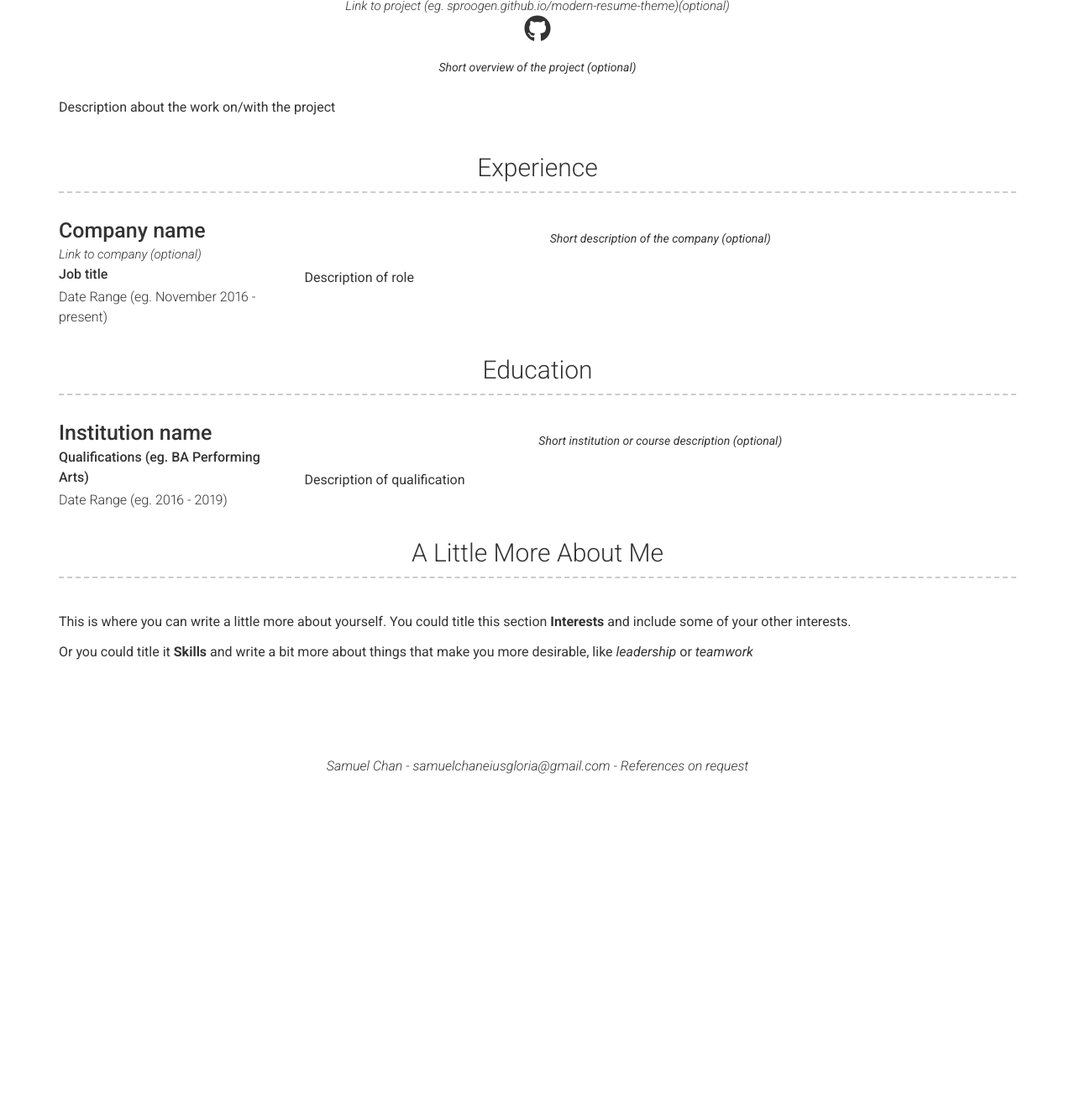
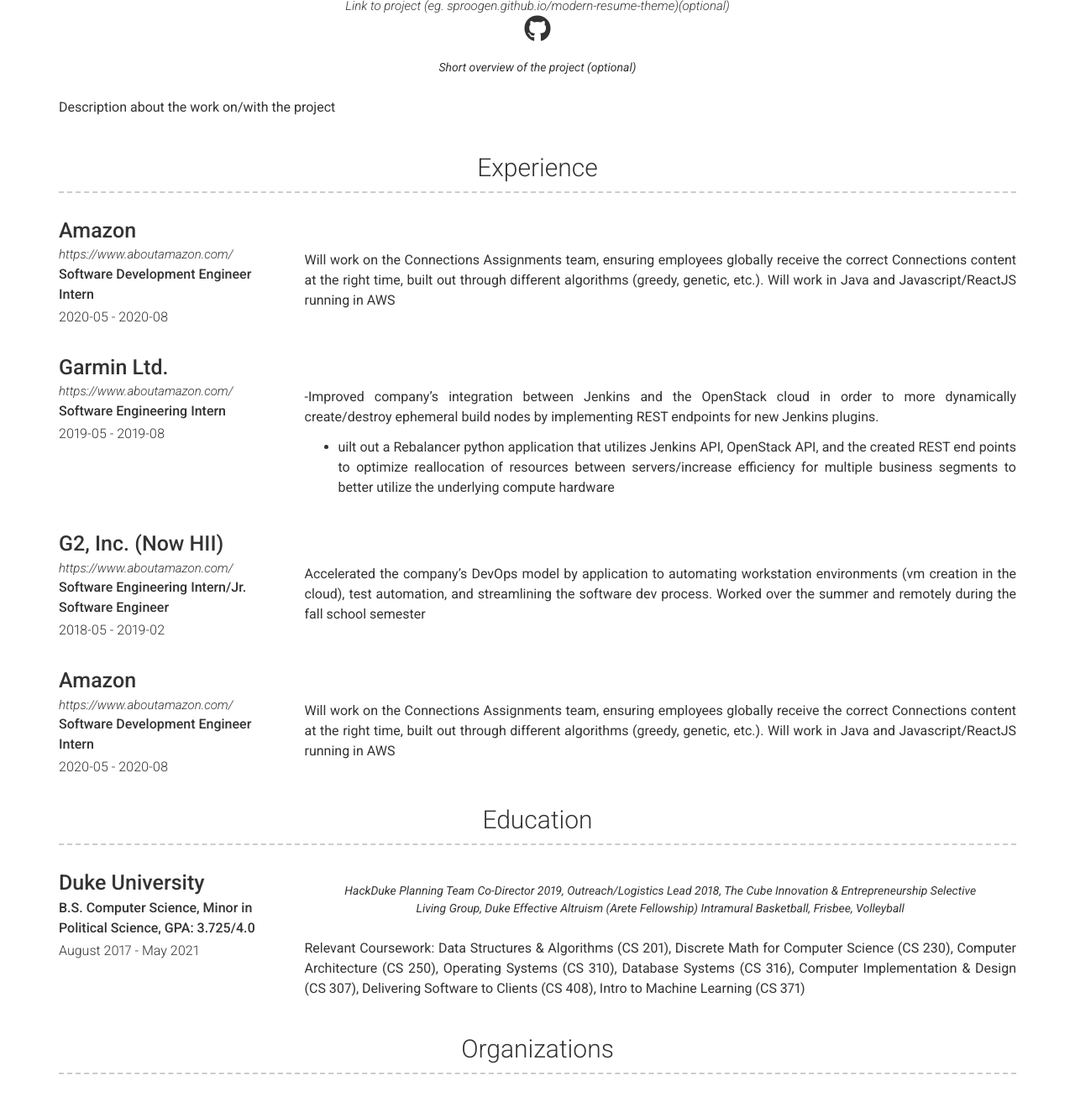
Before and after one commit to SamuelChan123/SamuelChan123.github.io, a Jekyll site: the page built from index.md, in a window 1280 px wide and 1400 px high, scrolled down 694 px. Shown: the top 1319 px of the window at 84% size. Built offline with Jekyll 4.4.1, drawn with Linux system fonts in a browser that asks for light colours; nearby versions of some CDN libraries; before the commit the page ends 1631 px from its top, so only the background shows below that; some of the changed text lies outside the part shown.

Commit message:
Potential fix to image, add some work experiences

```diff
--- a/_config.yml
+++ b/_config.yml
@@ -3,7 +3,7 @@ repository: #SamuelChan123/SamuelChan123.github.io
 # favicon: Directory of your favicon (eg. images/favicon.ico)(optional)
 
 # Personal info
-name: Samuel Chan
+name: Samuel P. Chan
 title: Software Engineer
 email: samuelchaneiusgloria@gmail.com
 phone: 410-428-2378
@@ -32,7 +32,7 @@ linkedin_username: samuelpchan
 
 # About Section
 # about_title: About Me (Use this to override about section title)
-about_profile_image: Directory of profile image (eg. images/profile.jpg)
+about_profile_image: ../favicon.png
 about_content: | # this will include new lines to allow paragraphs
   Write an awesome description about yourself here, this supports markdown, so you can add [links](http://foobar.com) and highlight things <mark>like this</mark>.
 
@@ -52,11 +52,8 @@ experience_title: Experience #(Use this to override about experience section tit
 education_title: Education #(Use this to override about education section title)
 
 # More Section
-# more_title: A Little More About Me #(Use this to override about more section title)
+more_title: Organizations #(Use this to override about more section title)
 more_content: | # this will include new lines to allow paragraphs
-  This is where you can write a little more about yourself. You could title this section **Interests** and include some of your other interests.
-
-  Or you could title it **Skills** and write a bit more about things that make you more desirable, like *leadership* or *teamwork*
 
 # Footer
 footer_show_references: true
--- a/_data/education.yml
+++ b/_data/education.yml
@@ -1,9 +1,15 @@
 # Education Template
 - layout: left
-  name: Institution name
-  dates: Date Range (eg. 2016 - 2019)
-  qualification: Qualifications (eg. BA Performing Arts)
-  quote: >
-    Short institution or course description (optional)
+  name: Duke University
+  dates: August 2017 - May 2021
+  qualification: "B.S. Computer Science, Minor in Political Science, GPA: 3.725/4.0"
+  quote: |
+    HackDuke Planning Team Co-Director 2019, Outreach/Logistics Lead 2018,
+    The Cube Innovation & Entrepreneurship Selective Living Group,
+    Duke Effective Altruism (Arete Fellowship)
+    Intramural Basketball, Frisbee, Volleyball
+
   description: | # this will include new lines to allow paragraphs
-    Description of qualification
+    Relevant Coursework: Data Structures & Algorithms (CS 201), Discrete Math for Computer
+    Science (CS 230), Computer Architecture (CS 250), Operating Systems (CS 310), Database
+    Systems (CS 316), Computer Implementation & Design (CS 307), Delivering Software to Clients (CS 408), Intro to Machine Learning (CS 371)
--- a/_data/experience.yml
+++ b/_data/experience.yml
@@ -1,10 +1,47 @@
 # Experience template
 - layout: left
-  company: Company name
-  link: Link to company (optional)
-  job_title: Job title
-  dates: Date Range (eg. November 2016 - present)
+  company: Amazon
+  link: https://www.aboutamazon.com/
+  job_title: Software Development Engineer Intern
+  dates: 2020-05 - 2020-08
   quote: >
-   Short description of the company (optional)
   description: | # this will include new lines to allow paragraphs
-    Description of role
+    Will work on the Connections Assignments team, ensuring employees globally receive the
+    correct Connections content at the right time, built out through different algorithms (greedy,
+    genetic, etc.). Will work in Java and Javascript/ReactJS running in AWS
+
+- layout: left
+  company: Garmin Ltd.
+  link: https://www.aboutamazon.com/
+  job_title: Software Engineering Intern
+  dates: 2019-05 - 2019-08
+  quote: >
+  description: | # this will include new lines to allow paragraphs
+    -Improved company's integration between Jenkins and the OpenStack cloud in order to
+    more dynamically create/destroy ephemeral build nodes by implementing REST endpoints
+    for new Jenkins plugins.
+    - uilt out a Rebalancer python application that utilizes Jenkins API, OpenStack API, and the
+    created REST end points to optimize reallocation of resources between servers/increase
+    efficiency for multiple business segments to better utilize the underlying compute hardware
+
+- layout: left
+  company: G2, Inc. (Now HII)
+  link: https://www.aboutamazon.com/
+  job_title: Software Engineering Intern/Jr. Software Engineer
+  dates: 2018-05 - 2019-02
+  quote: >
+  description: | # this will include new lines to allow paragraphs
+    Accelerated the company’s DevOps model by application to automating workstation
+    environments (vm creation in the cloud), test automation, and streamlining the software dev
+    process. Worked over the summer and remotely during the fall school semester
+
+- layout: left
+  company: Amazon
+  link: https://www.aboutamazon.com/
+  job_title: Software Development Engineer Intern
+  dates: 2020-05 - 2020-08
+  quote: >
+  description: | # this will include new lines to allow paragraphs
+    Will work on the Connections Assignments team, ensuring employees globally receive the
+    correct Connections content at the right time, built out through different algorithms (greedy,
+    genetic, etc.). Will work in Java and Javascript/ReactJS running in AWS
--- a/_includes/footer.html
+++ b/_includes/footer.html
@@ -1,9 +1,9 @@
 <div class="container footer-container">
   <p>
     {{ site.name | escape }} -
-    <a href="mailto:{{ site.email }}" target="_blank">{{ site.email | escape }}</a>
-    {%- if site.footer_show_references -%}
-      &nbsp;- References on request
-    {%- endif -%}
+    <a href="mailto:{{ site.email }}" target="_blank"
+      >{{ site.email | escape }}</a
+    >
+    {%- if site.footer_show_references -%} {%- endif -%}
   </p>
 </div>
```
Also changed, not shown: .travis 2.yml (added, +46 -0 lines), _test/_config.yml (deleted, +0 -79 lines), _test/_data/education.yml (deleted, +0 -14 lines), _test/_data/experience.yml (deleted, +0 -26 lines), _test/_data/projects.yml (deleted, +0 -13 lines), README.md, _test/images/travis.png (deleted), assets/favicon.ico (deleted), favicon.png (added), 5 other files.
